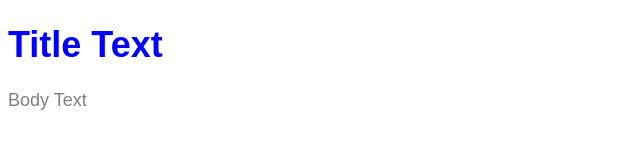
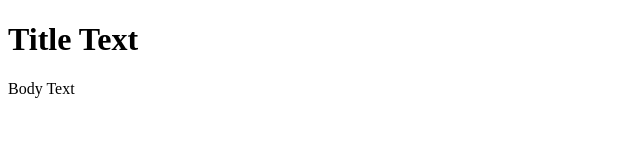
Before and after one commit to ZahraKhan1812/CommonWealth-Bank, a website: page src/index.html in a window 1280 px wide. Shown: the whole page, without its empty margins (0-640 px from the left). Drawn offline with Linux system fonts and the light colour scheme; files that its build step writes are made by us from their sources.

Commit message:
Update index.html

```diff
--- a/src/index.html
+++ b/src/index.html
@@ -2,7 +2,7 @@
 <html>
 
   <head>
-    <link rel="stylesheet" href="index.css">
+
 
 <title>Title Text</title>
 
```
